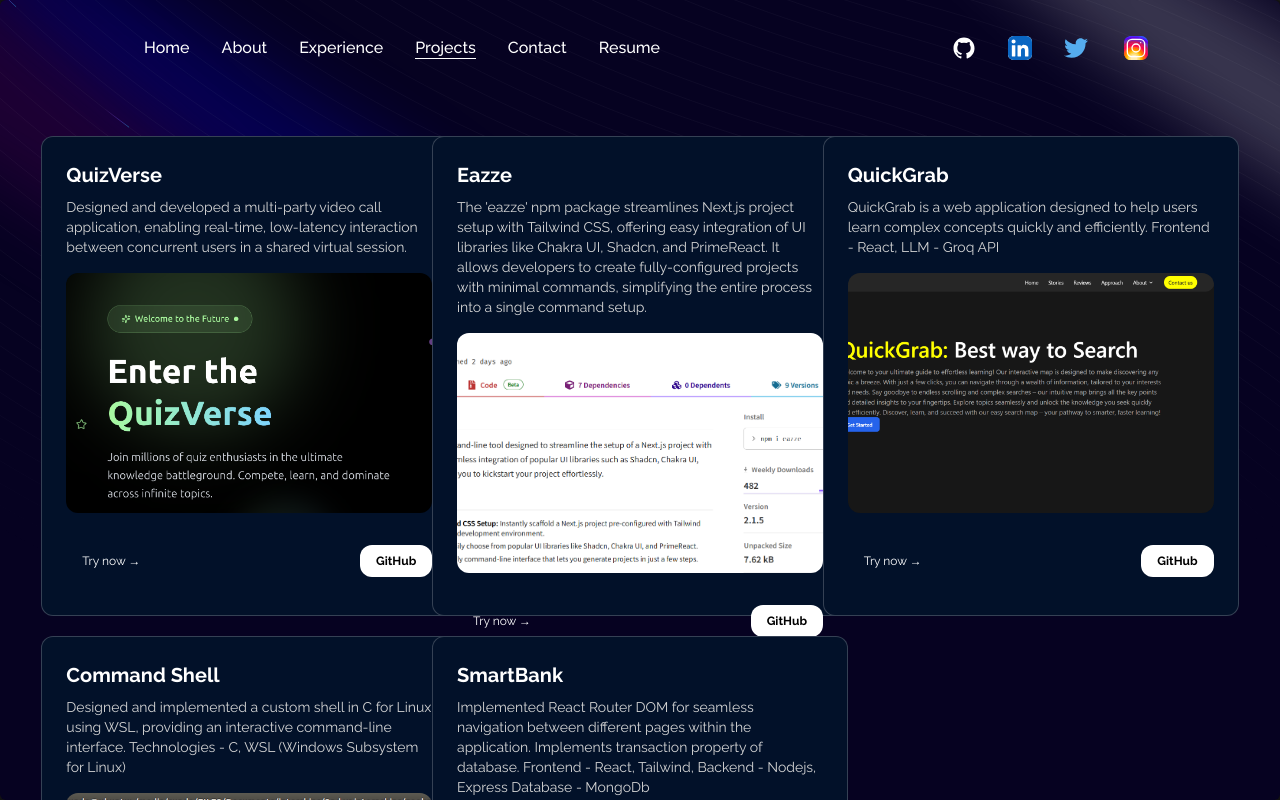
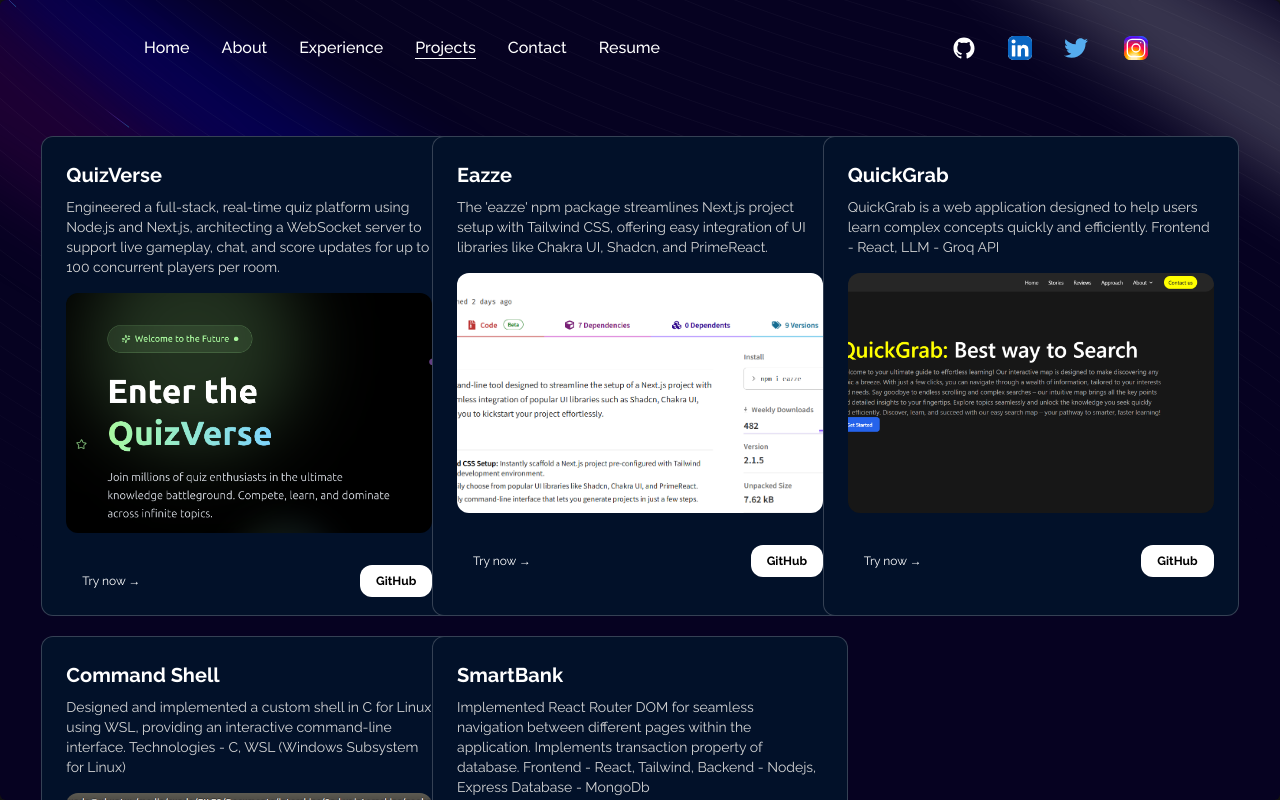
Before and after one commit to PranshuRaj1/PranshuRaj, a Next.js app: page /projects in a window 1280 px wide. Shown: the top 800 px of the page. Built offline with nearby package versions, Linux system fonts and the light colour scheme.

Commit message:
tweaked projects details

```diff
--- a/src/data/projects.ts
+++ b/src/data/projects.ts
@@ -9,7 +9,7 @@
   {
     title: "QuizVerse",
     description:
-      "Designed and developed a multi-party video call application, enabling real-time, low-latency interaction between concurrent users in a shared virtual session.",
+      "Engineered a full-stack, real-time quiz platform using Node.js and Next.js, architecting a WebSocket server to support live gameplay, chat, and score updates for up to 100 concurrent players per room.",
     thumbnail: quizVerse,
     githubLink: "https://github.com/Dinesht04/Quiz-App-Frontend",
     demoLink: "https://quizverse-sigma.vercel.app/",
@@ -18,7 +18,7 @@
   {
     title: "Eazze",
     description:
-      "The 'eazze' npm package streamlines Next.js project setup with Tailwind CSS, offering easy integration of UI libraries like Chakra UI, Shadcn, and PrimeReact. It allows developers to create fully-configured projects with minimal commands, simplifying the entire process into a single command setup.",
+      "The 'eazze' npm package streamlines Next.js project setup with Tailwind CSS, offering easy integration of UI libraries like Chakra UI, Shadcn, and PrimeReact.",
     thumbnail: eazze,
     githubLink: "https://www.npmjs.com/package/eazze",
     demoLink: "https://www.npmjs.com/package/eazze",
```
